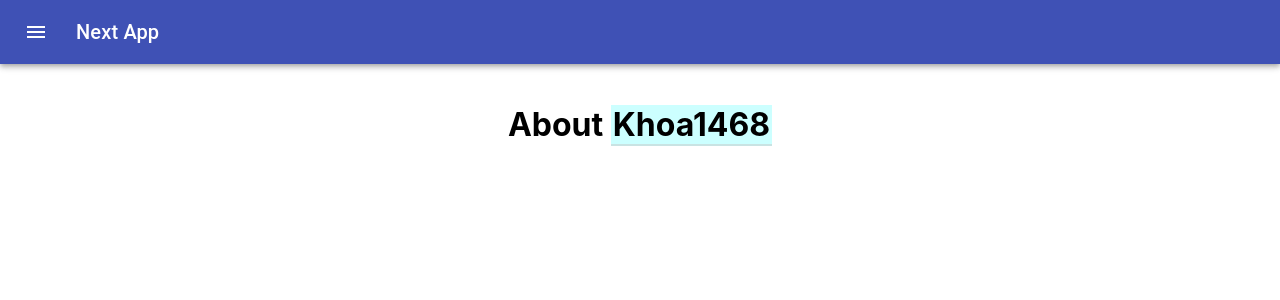
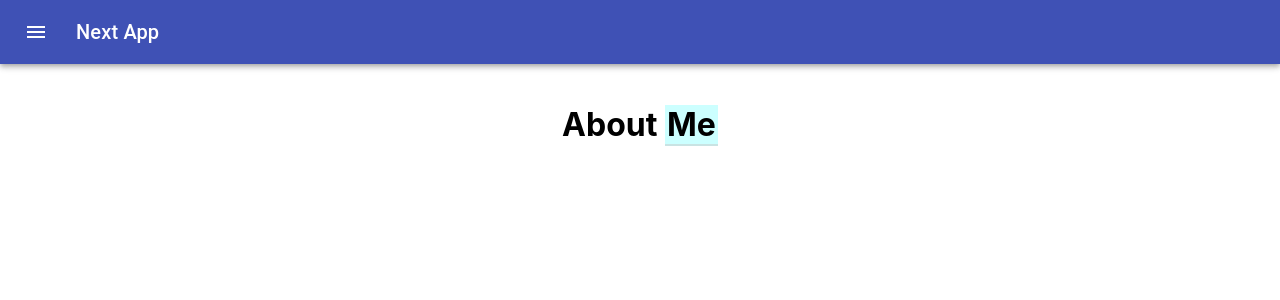
Before and after one commit to Khoa1468/Next-App, a Next.js app: page /about in a window 1280 px wide. Shown: the top 300 px of the page. Built offline with nearby package versions, Linux system fonts and the light colour scheme.

Commit message:
fixed commit yes it is fixed

```diff
--- a/next.config.js
+++ b/next.config.js
@@ -1,7 +1,4 @@
 /** @type {import('next').NextConfig} */
 module.exports = {
-  reactStrictMode: true,
-  env: {
-    AUTHOR_WEBSITE: "Khoa1468",
-  },
+  reactStrictMode: false,
 };
--- a/package.json
+++ b/package.json
@@ -19,6 +19,7 @@
     "@material-ui/icons": "^4.11.2",
     "@types/styled-components": "^5.1.12",
     "@types/uuid": "^8.3.1",
+    "babel-plugin-transform-define": "^2.0.0",
     "dotenv": "^10.0.0",
     "fs": "^0.0.1-security",
     "next": "11.1.0",
--- a/pages/about.tsx
+++ b/pages/about.tsx
@@ -11,7 +11,7 @@ export default function About(): JSX.Element {
         <div className="link">
           <Link href="https://github.com/Khoa1468/" passHref>
             {/* <a href="https://github.com/Khoa1468/">Me</a> */}
-            <span>{process.env.AUTHOR_WEBSITE}</span>
+            Me
           </Link>
         </div>
       </h1>
--- a/styles/globals.css
+++ b/styles/globals.css
@@ -5,12 +5,14 @@ body {
 }
 
 ::selection {
-  background: #5efcff;
+  /* background: #5efcff; */
+  background: #eff547;
   color: black;
 }
 
 ::-moz-selection {
-  background: #5efcff;
+  /* background: #5efcff; */
+  background: #eff547;
   color: black;
 }
 
```
Also changed, not shown: 1 other file (tests, documents, lock files or other folders).
